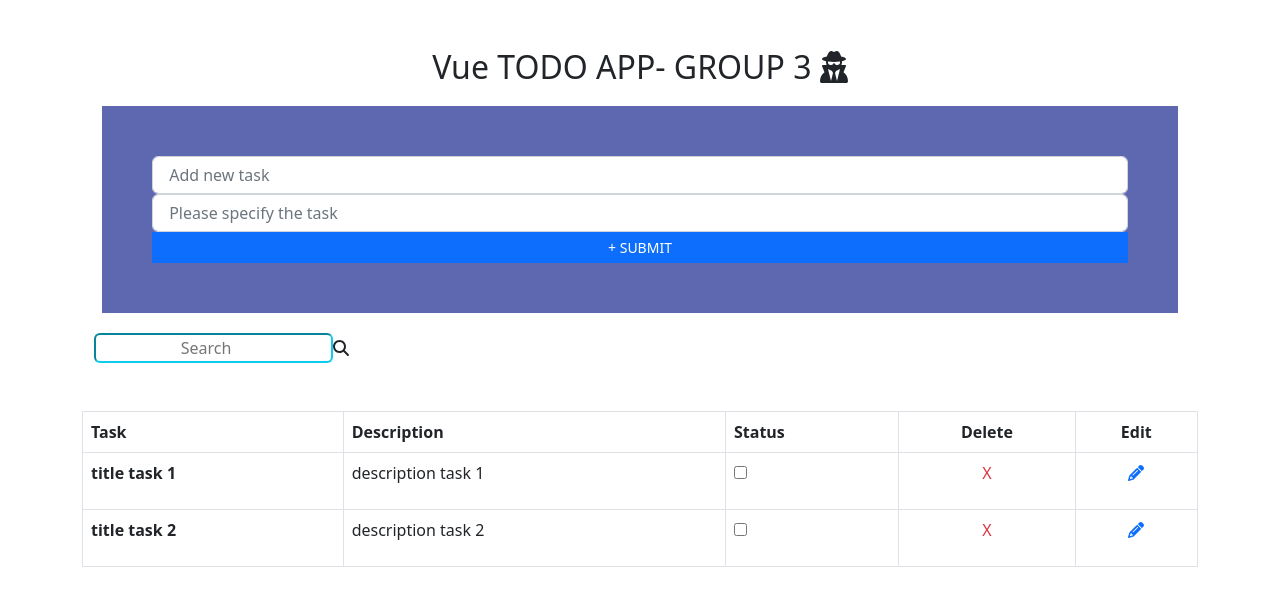
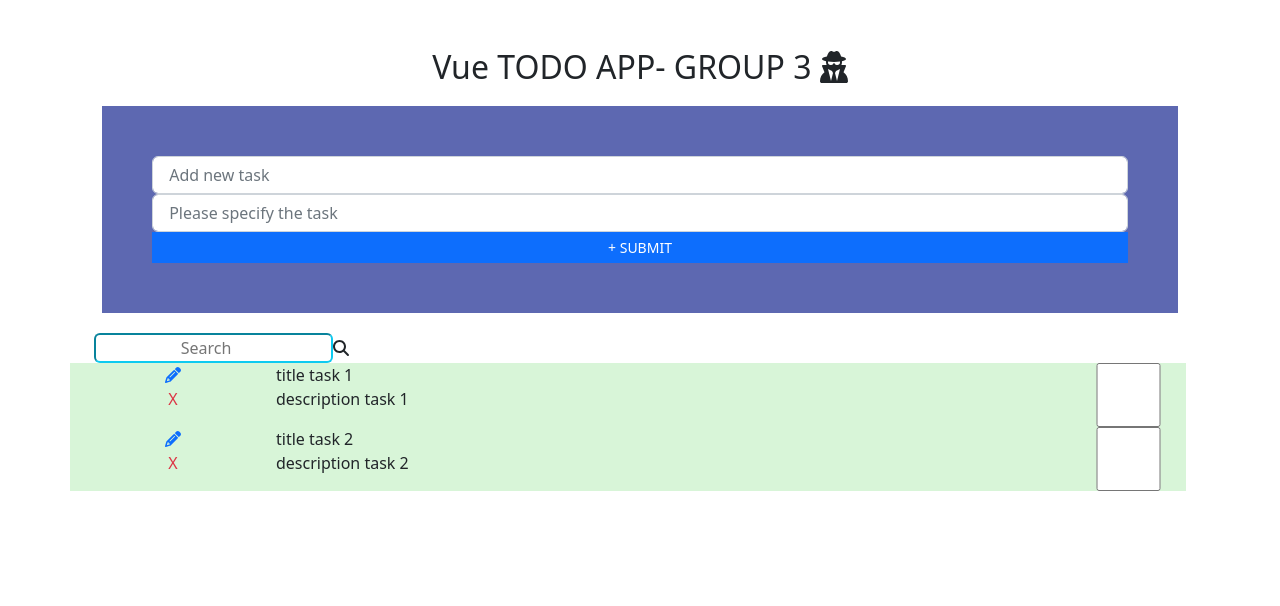
Before and after one commit to nvianaperez/ToDoList-group3, a Vue app: page /#/ in a window 1280 px wide. Shown: the top 606 px of the page. Built offline with nearby package versions, Linux system fonts and the light colour scheme.

Commit message:
Ariadna is working in a branch

```diff
--- a/src/components/TodoApp.vue
+++ b/src/components/TodoApp.vue
@@ -1,3 +1,6 @@
+
+
+<!--***************TEMPLATE***********************-->
 <template>
 
 
@@ -18,56 +21,54 @@
         <!-- CAJITA PARA BUSCAR TAREAS-->
         <div class="container mt-2 " id="search-filter">
             <input class="rounded mr-1 text-center border-info" type="search" placeholder="Search" />
+            <span>
+                <font-awesome-icon icon="fa-solid fa-magnifying-glass" />
+            </span>
+        </div>
+
+        <!--CAJITA PARA FILTRAR MOSTRAR TAREAS NO COMPLETADAS-->
+        <!-- <div class="container mt-2 " id="tareas-no-completadas">
+        <input class="rounded mr-1 text-center border-info" type="search" placeholder="Search" />
         <span><font-awesome-icon icon="fa-solid fa-magnifying-glass" />  </span>
-        </div>
+        </div> -->
+
+
+
+
+        <!-- CAJITA QUE TE DICE SI HAY MÁS DE TRES CAJAS  new!-->
+
+        <!-- <span> {{numberTask}}</span> -->
 
         <!-- TASK TABLE -->
         <!-- Conceptos utilizados:  **v-for**  **:key**  **{{}}**-->
 
-        <table class="table table-bordered mt-5">
-            <thead>
 
-                <!-- Table titles -->
-                <tr>
-                    <th scope="col">Task</th>
-                    <th scope="col">Description</th>
-                    <th scope="col">Status</th>
-                    <th scope="col" class="text-center"> Delete <div>
-
-                        </div>
-                    </th>
-                    <th scope="col" class="text-center">  Edit</th>
-                </tr>
-            </thead>
 
         <!-- table content -->
-            <tbody>
         <!-- VFOR  We can use to render a list of items based on an array//
      for loop //The key attribute tells Vue how your data relates to the HTML elements
      it's rendering to the screen. When your data changes, Vue uses these keys to know which HTML elements
      to remove or update, and if it needs to create any new ones. -->
-                <tr v-for=" (task, index) in tasks" :key="task.id">
+        <div v-for=" (task, index) in tasks" :key="task.id" class="container-fluid row" :style="{backgroundColor: task.status ? '#6ad86a42' : '#ff6d534d'}">
             <!-- V-IF V-ELSE  if task editing is false ( we are not editing), show the task into the span, else, show the imput)-->
-                    <th scope="row"> <span  v-if="!task.editing" @dblclick="editTask(task)">{{task.name}} </span> <input v-else type="text" v-model="task.name" @keyup.enter="finishEdit(task)"></th>
+            <div class="col-2" >
+                <div class=" text-primary text-center" @click.capture="editTask(index)">
+                    <font-awesome-icon icon="fa-solid fa-pencil" />
+                </div>
+                <p class="text-danger text-center" @click.capture="deleteTask(index)"> X</p>
+            </div>
             <!--This'll inject our task.name in our html-->
-                    <td> {{task.description}}</td>
-                    <!-- <td> <span @click="changeStatus(index)" >{{task.status}}</span></td> -->
-                    <td> <input type="checkbox"></td>
+            <div class="col-9" >
+                <div class=""> <span v-if="!task.editing" @dblclick="editTask(task)">{{task.name}} </span> <input
+                        v-else type="text" v-model="task.name" @keyup.enter="finishEdit(task)"></div>
+                <div class=""> {{task.description}}</div>
+            </div>
+            <input type="checkbox" class="col-1" @change="changeStatus(index)"  />
 
+            <!-- <div> <span @click="changeStatus(index)" >{{task.status}}</span></div> -->
 
-                    <!-- Delete button  -->
-                    <td>
-                        <p class="text-danger text-center" @click.capture="deleteTask(index)"> X</p>
-                    </td>
+        </div>
 
-                    <!-- Edit button -->
-                    <td>
-                        <div class="text-primary text-center" @click.capture="editTask(index)"> <font-awesome-icon icon="fa-solid fa-pencil" /></div>
-                    </td>
-                </tr>
-
-            </tbody>
-        </table>
 
     </div>
 
@@ -90,7 +91,7 @@ export default {
 
             tasks: [
                 {
-                    id:1,
+                    id: 1,
                     name: 'title task 1',
                     description: " description task 1 ",
                     status: 'to-do',
@@ -103,13 +104,27 @@ export default {
                     name: 'title task 2',
                     description: " description task 2 ",
                     status: 'to-do',
-                    completed:false,
+                    completed: false,
                     editing: false,
                 }
             ]
         }
 
     },
+
+
+    // computed:{
+    //     numberTask(){
+    //         return this.tasks.length > 2 ? 'some new task now' : 'only standar tasks'
+    //     },
+
+    // },
+
+    // computed: {
+    //     tareasnofinalizadas(){
+    //         return this.task
+    //     }
+    // }
 
     methods: {
 
@@ -124,8 +139,8 @@ export default {
                 name: this.task,
                 description: this.description,
                 status: 'to-do',
-                    completed:false,
-                    editing:false,
+                completed: false,
+                editing: false,
             });
 
 
@@ -145,7 +160,7 @@ export default {
 
         editTask(task) {
             // alert('editTaskisworking');
-           task.editing= true;
+            task.editing = true;
         },
 
         // finishEdit(task){
@@ -154,7 +169,7 @@ export default {
         // },
 
         changeStatus(index) {
-
+            this.tasks[index].status = !this.tasks[index].status;
         }
     }
 };
@@ -164,15 +179,16 @@ export default {
 </script>
 
 <style>
-* {
-    background-color: white;
-}
+
 
 #newTask {
 
-margin:20px;
-background-color:#5D68B1;
-padding:50px;
+    margin: 20px;
+    background-color: #5D68B1;
+    padding: 50px;
+
+}
+.transparent {
 
 }
 </style>
```
Lines whose indentation alone changed are shown as unchanged.
